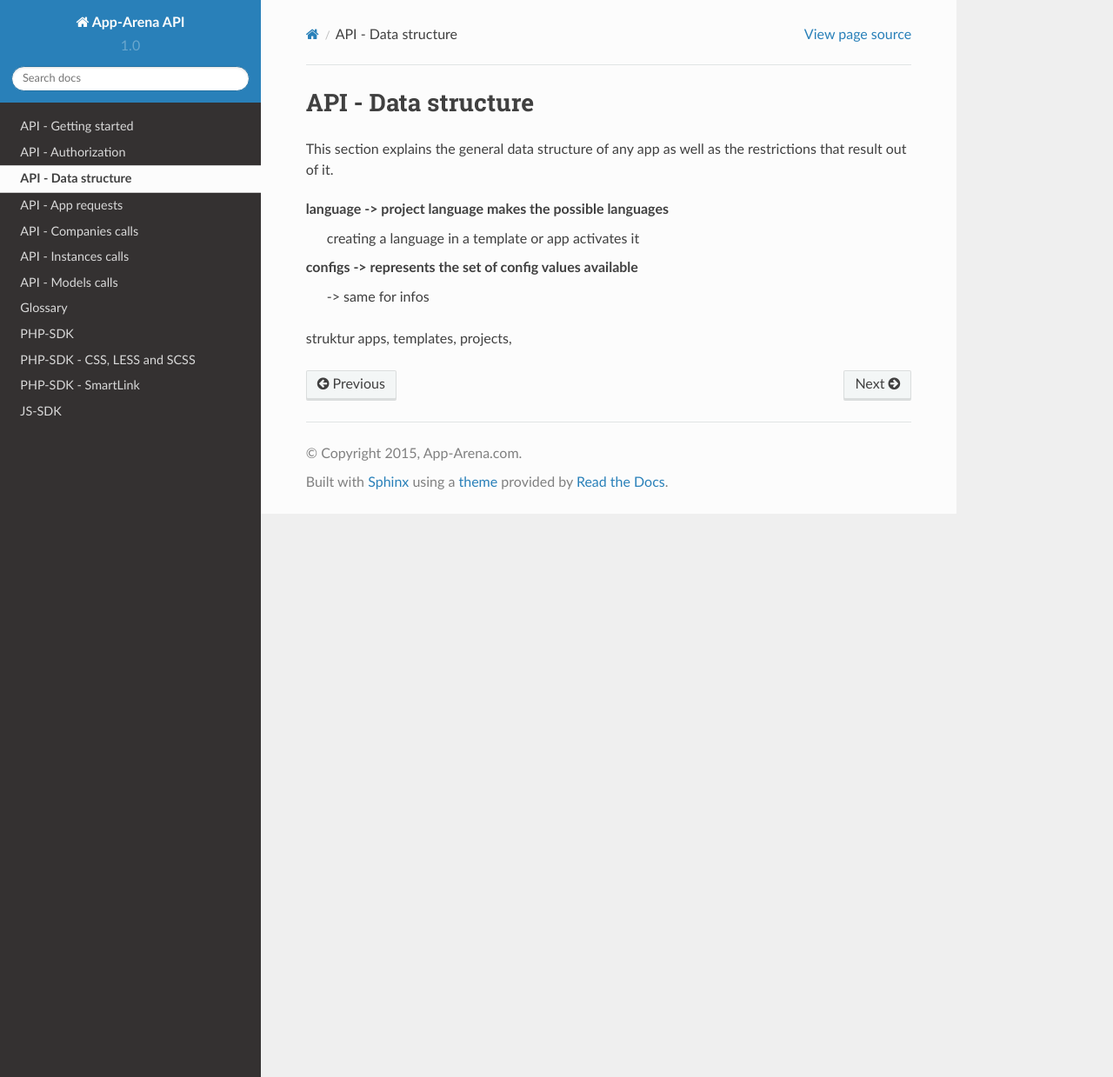
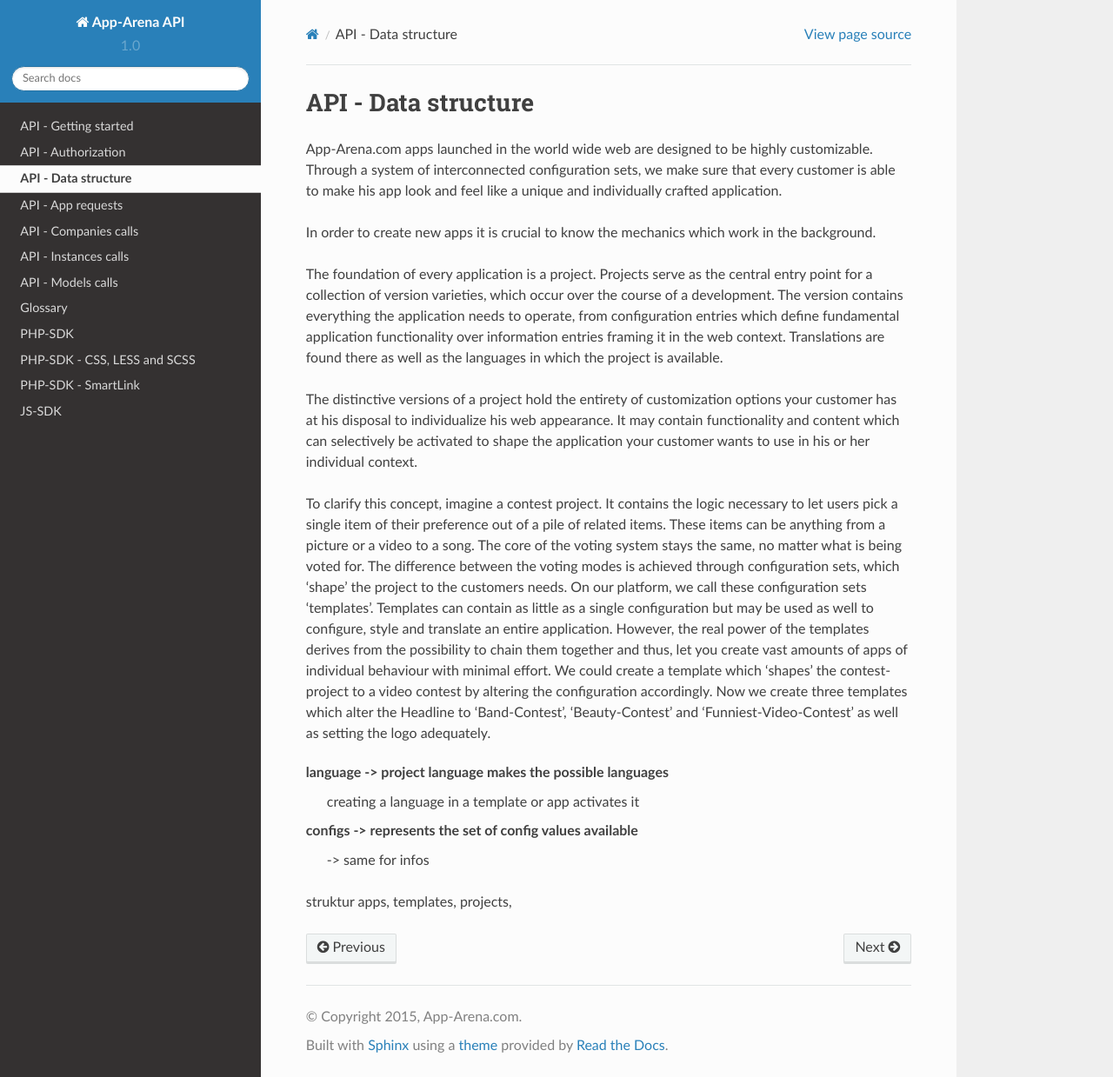
Before and after one commit to apparena/docs, a Sphinx documentation site: the page built from docs/api/050-structure.rst, in a window 1280 px wide and 1239 px high. Shown: the whole window at 87% size. Built offline with Sphinx 7.4.7 and the Read the Docs theme 2.0.0, drawn with Linux system fonts in a browser that asks for light colours.

Commit message:
AM-817 API documentation

```diff
--- a/docs/api/050-structure.rst
+++ b/docs/api/050-structure.rst
@@ -1,8 +1,26 @@
 API - Data structure
 ====================
 
-This section explains the general data structure of any app as well as the restrictions that result out of it.
+App-Arena.com apps launched in the world wide web are designed to be highly customizable. Through a system of interconnected configuration sets,
+we make sure that every customer is able to make his app look and feel like a unique and individually crafted application.
 
+In order to create new apps it is crucial to know the mechanics which work in the background.
+
+The foundation of every application is a project. Projects serve as the central entry point for a collection of version varieties, which
+occur over the course of a development. The version contains everything the application needs to operate, from configuration entries which define fundamental
+application functionality over information entries framing it in the web context. Translations are found there as well as the languages in which the project
+is available.
+
+The distinctive versions of a project hold the entirety of customization options your customer has at his disposal to individualize his web appearance. It may contain
+functionality and content which can selectively be activated to shape the application your customer wants to use in his or her individual context.
+
+To clarify this concept, imagine a contest project. It contains the logic necessary to let users pick a single item of their preference out of a pile of related items.
+These items can be anything from a picture or a video to a song. The core of the voting system stays the same, no matter what is being voted for. The difference between
+the voting modes is achieved through configuration sets, which 'shape' the project to the customers needs.
+On our platform, we call these configuration sets 'templates'. Templates can contain as little as a single configuration but may be used as well to configure, style and translate
+an entire application. However, the real power of the templates derives from the possibility to chain them together and thus, let you create vast amounts of apps of individual
+behaviour with minimal effort. We could create a template which 'shapes' the contest-project to a video contest by altering the configuration accordingly. Now we create three templates
+which alter the Headline to 'Band-Contest', 'Beauty-Contest' and 'Funniest-Video-Contest' as well as setting the logo adequately.
 
 language    -> project language makes the possible languages
              creating a language in a template or app activates it
```
